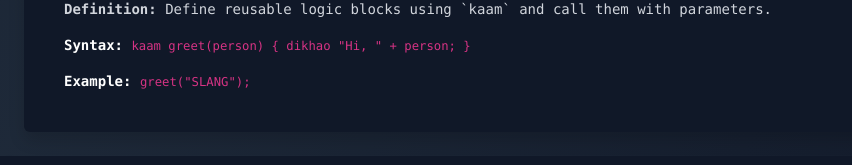
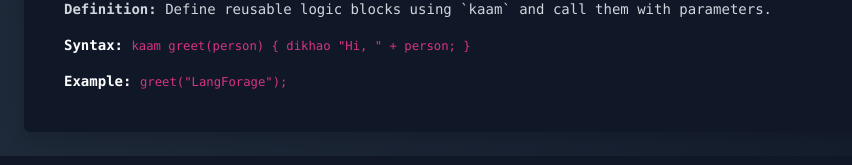
Before and after one commit to vdsn0905/Langforage-Editor, a React (Vite) app: page /course in a window 1280 px wide. Shown: the part 2276-2441 px from the top of the page, without its empty margins (0-852 px from the left). Built offline with nearby package versions, Linux system fonts and the light colour scheme.

Commit message:
Update Course.jsx

```diff
--- a/src/components/Course.jsx
+++ b/src/components/Course.jsx
@@ -107,7 +107,7 @@ const modules = [
         definition:
           "Define reusable logic blocks using `kaam` and call them with parameters.",
         syntax: '`kaam greet(person) { dikhao "Hi, " + person; }`',
-        example: '`greet("SLANG");`',
+        example: '`greet("LangForage");`',
       },
     ],
   },
```
